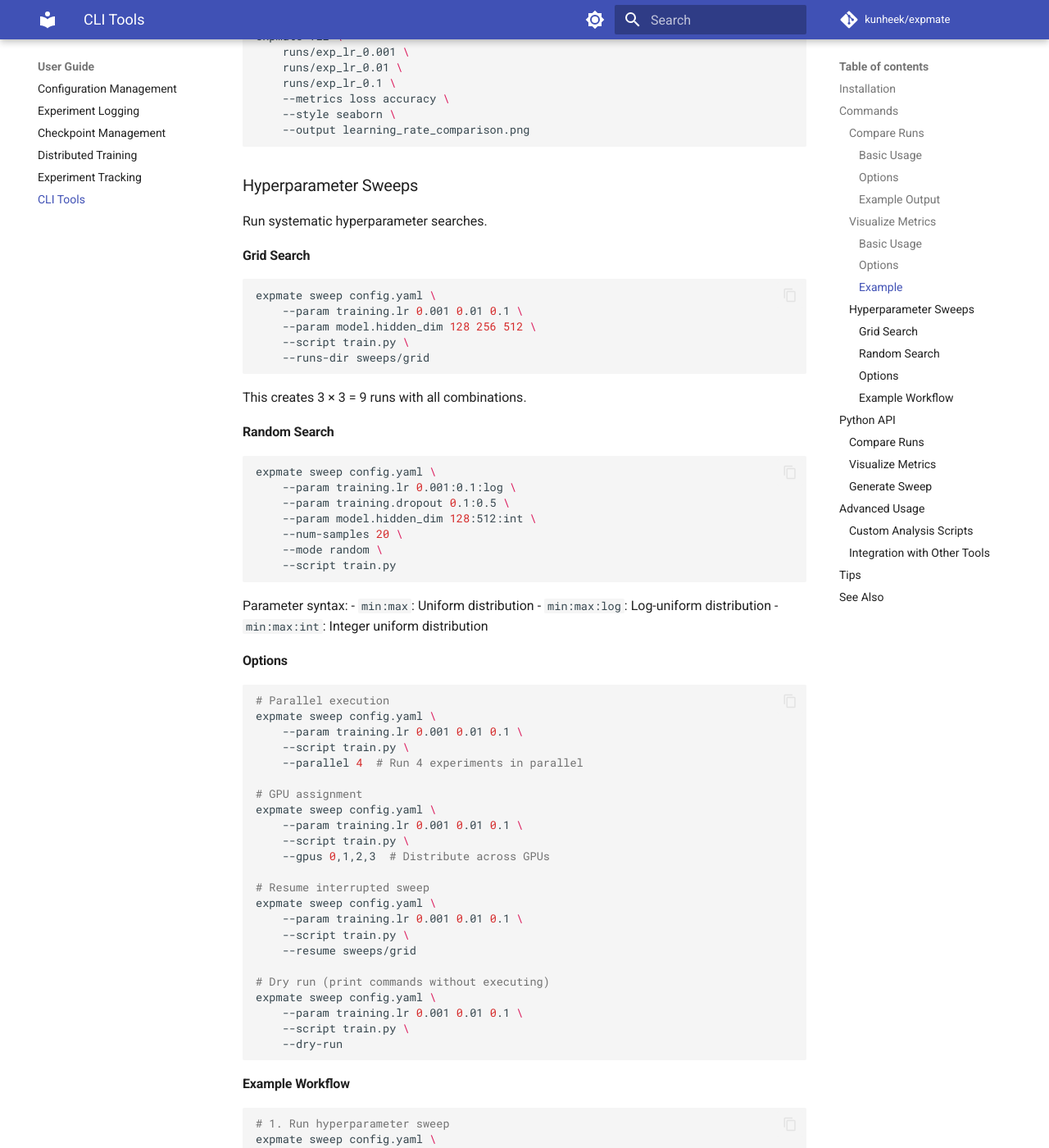
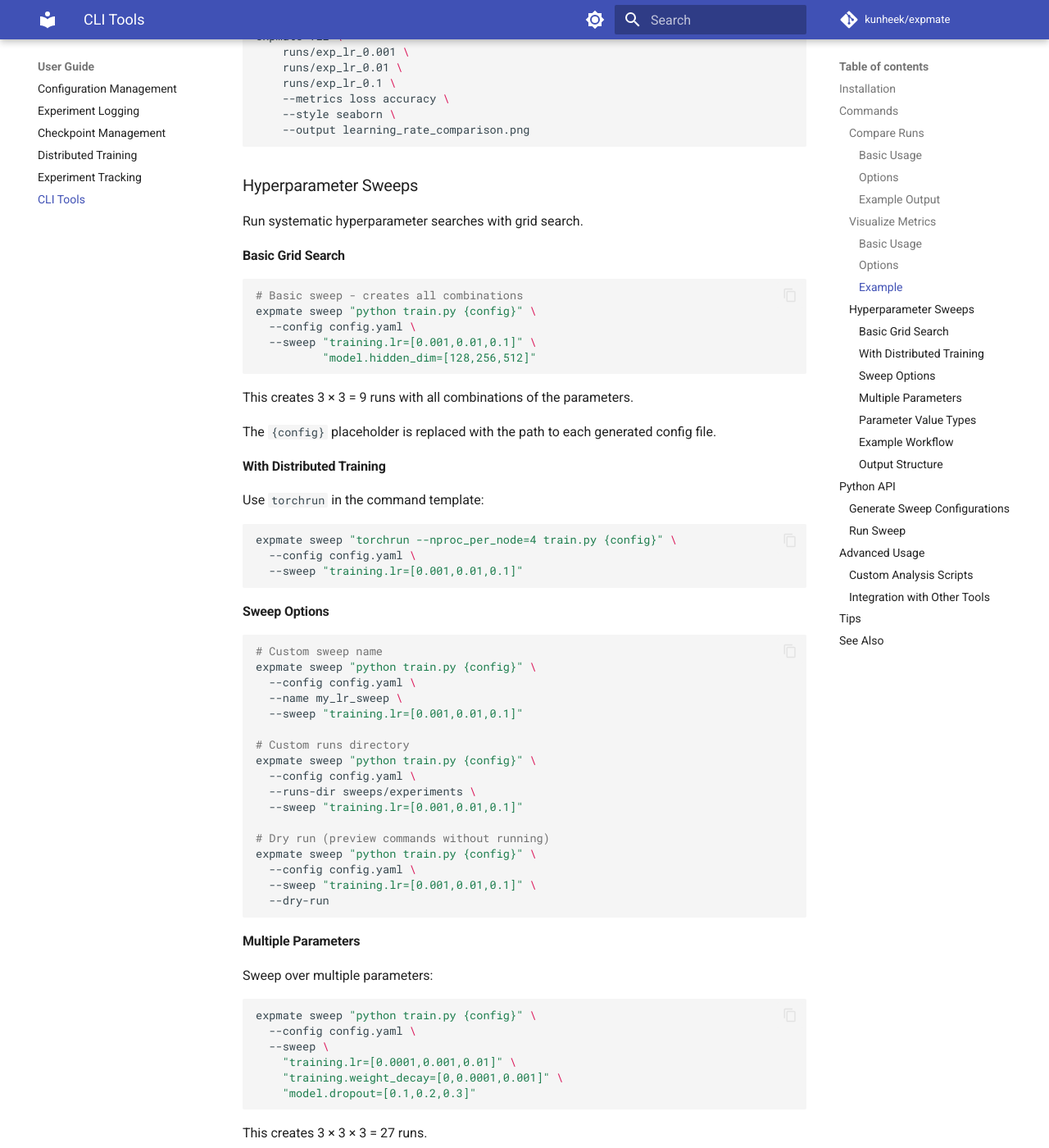
Before and after one commit to kunheek/expmate, an MkDocs documentation site: the page built from docs/guide/cli.md, in a window 1280 px wide and 1400 px high, scrolled down 2186 px. Shown: the whole window at 82% size. Built offline with MkDocs 1.6.1 and Material for MkDocs 9.7.7, drawn with Linux system fonts in a browser that asks for light colours; comment, search, counter and statistics services are not loaded; some of the changed text lies outside the part shown.

````diff
--- a/docs/guide/cli.md
+++ b/docs/guide/cli.md
@@ -4,10 +4,10 @@ ExpMate provides command-line tools for experiment management and analysis.
 
 ## Installation
 
-CLI tools are available after installing ExpMate:
+CLI tools are included with the base installation:
 
 ```bash
-pip install expmate[viz]  # For visualization features
+pip install expmate
 ```
 
 Verify installation:
@@ -116,137 +116,172 @@ expmate viz \
 
 ### Hyperparameter Sweeps
 
-Run systematic hyperparameter searches.
+Run systematic hyperparameter searches with grid search.
 
-#### Grid Search
+#### Basic Grid Search
 
 ```bash
-expmate sweep config.yaml \
-    --param training.lr 0.001 0.01 0.1 \
-    --param model.hidden_dim 128 256 512 \
-    --script train.py \
-    --runs-dir sweeps/grid
+# Basic sweep - creates all combinations
+expmate sweep "python train.py {config}" \
+  --config config.yaml \
+  --sweep "training.lr=[0.001,0.01,0.1]" \
+          "model.hidden_dim=[128,256,512]"
 ```
 
-This creates 3 × 3 = 9 runs with all combinations.
+This creates 3 × 3 = 9 runs with all combinations of the parameters.
 
-#### Random Search
+The `{config}` placeholder is replaced with the path to each generated config file.
+
+#### With Distributed Training
+
+Use `torchrun` in the command template:
 
 ```bash
-expmate sweep config.yaml \
-    --param training.lr 0.001:0.1:log \
-    --param training.dropout 0.1:0.5 \
-    --param model.hidden_dim 128:512:int \
-    --num-samples 20 \
-    --mode random \
-    --script train.py
+expmate sweep "torchrun --nproc_per_node=4 train.py {config}" \
+  --config config.yaml \
+  --sweep "training.lr=[0.001,0.01,0.1]"
 ```
 
-Parameter syntax:
-- `min:max`: Uniform distribution
-- `min:max:log`: Log-uniform distribution
-- `min:max:int`: Integer uniform distribution
-
-#### Options
+#### Sweep Options
 
 ```bash
-# Parallel execution
-expmate sweep config.yaml \
-    --param training.lr 0.001 0.01 0.1 \
-    --script train.py \
-    --parallel 4  # Run 4 experiments in parallel
+# Custom sweep name
+expmate sweep "python train.py {config}" \
+  --config config.yaml \
+  --name my_lr_sweep \
+  --sweep "training.lr=[0.001,0.01,0.1]"
 
-# GPU assignment
-expmate sweep config.yaml \
-    --param training.lr 0.001 0.01 0.1 \
-    --script train.py \
-    --gpus 0,1,2,3  # Distribute across GPUs
+# Custom runs directory
+expmate sweep "python train.py {config}" \
+  --config config.yaml \
+  --runs-dir sweeps/experiments \
+  --sweep "training.lr=[0.001,0.01,0.1]"
 
-# Resume interrupted sweep
-expmate sweep config.yaml \
-    --param training.lr 0.001 0.01 0.1 \
-    --script train.py \
-    --resume sweeps/grid
+# Dry run (preview commands without running)
+expmate sweep "python train.py {config}" \
+  --config config.yaml \
+  --sweep "training.lr=[0.001,0.01,0.1]" \
+  --dry-run
+```
 
-# Dry run (print commands without executing)
-expmate sweep config.yaml \
-    --param training.lr 0.001 0.01 0.1 \
-    --script train.py \
-    --dry-run
+#### Multiple Parameters
+
+Sweep over multiple parameters:
+
+```bash
+expmate sweep "python train.py {config}" \
+  --config config.yaml \
+  --sweep \
+    "training.lr=[0.0001,0.001,0.01]" \
+    "training.weight_decay=[0,0.0001,0.001]" \
+    "model.dropout=[0.1,0.2,0.3]"
+```
+
+This creates 3 × 3 × 3 = 27 runs.
+
+#### Parameter Value Types
+
+The sweep command automatically detects types:
+
+```bash
+# Floats
+--sweep "training.lr=[0.001,0.01,0.1]"
+
+# Integers
+--sweep "model.hidden_dim=[128,256,512]"
+
+# Strings
+--sweep "model.activation=[relu,gelu,silu]"
+
+# Booleans
+--sweep "training.use_amp=[true,false]"
+
+# Mixed types
+--sweep "training.batch_size=[16,32,64]" \
+        "optimizer.name=[adam,sgd,adamw]"
 ```
 
 #### Example Workflow
 
 ```bash
 # 1. Run hyperparameter sweep
-expmate sweep config.yaml \
-    --param training.lr 0.0001 0.001 0.01 \
-    --param training.weight_decay 0 0.0001 0.001 \
-    --script train.py \
-    --runs-dir sweeps/lr_wd \
-    --parallel 3
+expmate sweep "python train.py {config}" \
+  --config config.yaml \
+  --name lr_wd_sweep \
+  --runs-dir sweeps/lr_wd \
+  --sweep \
+    "training.lr=[0.0001,0.001,0.01]" \
+    "training.weight_decay=[0,0.0001,0.001]"
 
 # 2. Compare results
 expmate compare sweeps/lr_wd/exp_* --output sweep_results.csv
 
 # 3. Visualize best runs
 expmate viz \
-    sweeps/lr_wd/exp_001 \
+    sweeps/lr_wd/exp_000 \
     sweeps/lr_wd/exp_004 \
-    sweeps/lr_wd/exp_007 \
+    sweeps/lr_wd/exp_008 \
     --metrics val_loss val_accuracy
+```
+
+#### Output Structure
+
+Each sweep creates a directory structure:
+
+```
+sweeps/lr_wd_sweep_20250123_143022/
+├── sweep_info.json           # Sweep configuration and metadata
+├── exp_000/
+│   ├── config.yaml           # Generated config for this run
+│   ├── run.yaml              # Full config after execution
+│   ├── exp.log               # Logs
+│   └── metrics.csv           # Metrics
+├── exp_001/
+│   └── ...
+└── exp_008/
+    └── ...
 ```
 
 ## Python API
 
 You can also use CLI functionality from Python:
 
-### Compare Runs
+### Generate Sweep Configurations
 
 ```python
-from expmate.cli.compare import compare_runs
+from expmate.cli.sweep import generate_sweep_configs
 
-df = compare_runs(
-    run_dirs=['runs/exp1', 'runs/exp2', 'runs/exp3'],
-    metrics=['loss', 'accuracy'],
-    show_config=True
-)
-print(df)
-```
-
-### Visualize Metrics
-
-```python
-from expmate.cli.visualize import plot_metrics
-
-plot_metrics(
-    run_dirs=['runs/exp1', 'runs/exp2'],
-    metrics=['loss', 'accuracy'],
-    output_file='comparison.png',
-    style='seaborn'
-)
-```
-
-### Generate Sweep
-
-```python
-from expmate.cli.sweep import generate_sweep_configs, run_sweep
-
-# Generate configurations
+# Generate all configurations for a grid search
 configs = generate_sweep_configs(
-    base_config_file='config.yaml',
-    param_grid={
+    base_config={'model': {'depth': 18}, 'training': {'epochs': 100}},
+    sweep_params={
         'training.lr': [0.001, 0.01, 0.1],
         'model.hidden_dim': [128, 256, 512]
     }
 )
 
-# Run sweep
+# Returns list of 9 configurations with all combinations
+for i, config in enumerate(configs):
+    print(f"Config {i}: lr={config['training']['lr']}, "
+          f"hidden_dim={config['model']['hidden_dim']}")
+```
+
+### Run Sweep
+
+```python
+from expmate.cli.sweep import run_sweep
+
+# Run the sweep
 run_sweep(
-    script='train.py',
-    configs=configs,
-    runs_dir='sweeps/grid',
-    parallel=4
+    command_template="python train.py {config}",
+    sweep_params={
+        'training.lr': [0.001, 0.01, 0.1],
+        'model.hidden_dim': [128, 256, 512]
+    },
+    base_config_file='config.yaml',
+    sweep_name='my_sweep',
+    runs_dir='sweeps',
+    dry_run=False  # Set True to preview without running
 )
 ```
 
````
Also changed, not shown: README.md (+55 -7 lines), docs/getting-started/installation.md (+14 -5 lines), docs/guide/configuration.md (+89 -8 lines), docs/index.md (+11 -9 lines).
